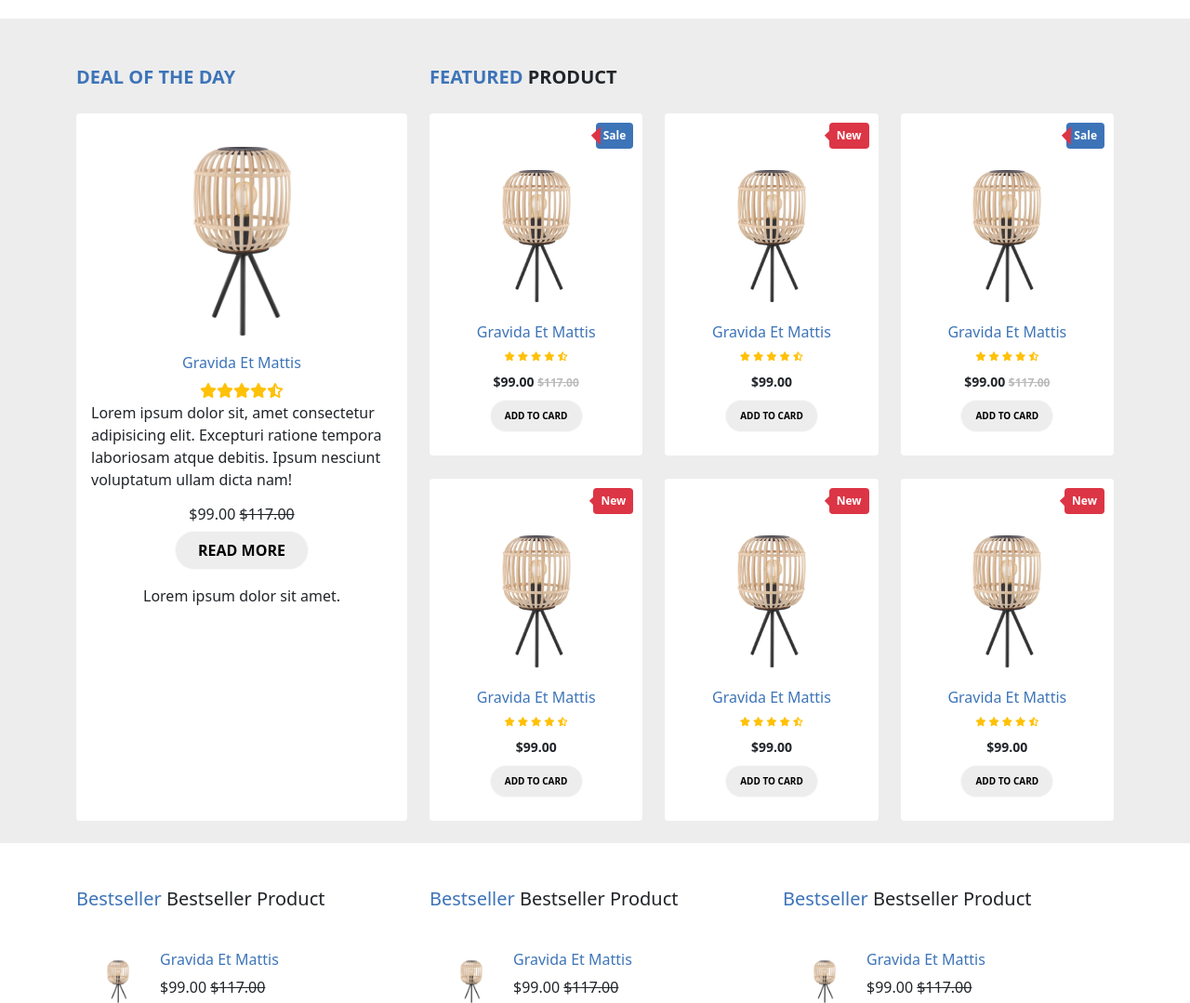
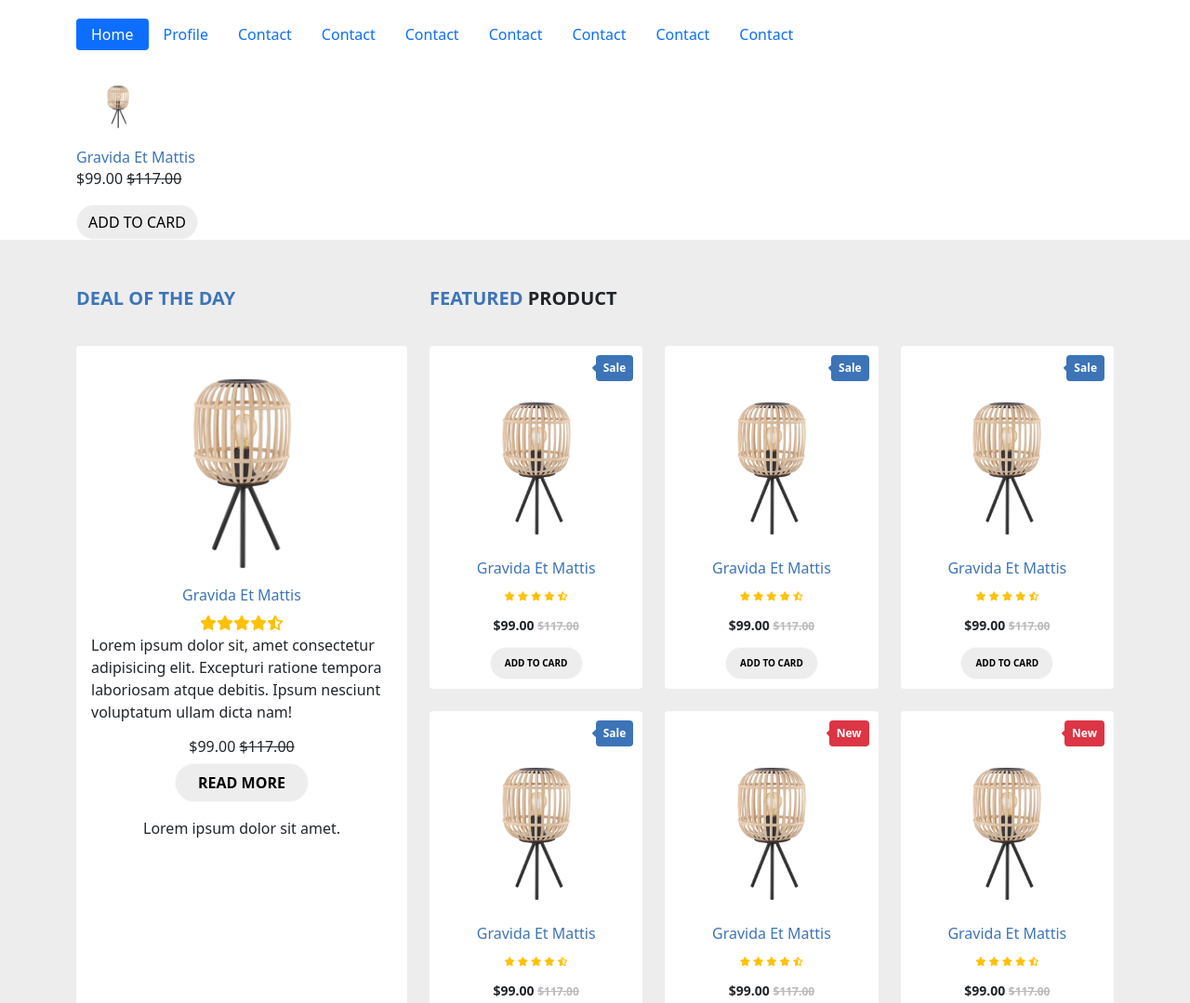
Before and after one commit to ZhivopistsevPavel/Portfolio, a website: page index.html in a window 1280 px wide. Shown: the part 920-1999 px from the top of the page at 93% size. Drawn offline with nearby package versions, Linux system fonts and the light colour scheme.

Commit message:
add tab html

```diff
--- a/index.html
+++ b/index.html
@@ -87,7 +87,8 @@
         <div class="row mb-5">
           <div class="col-3">
             <aside class="border border-5 left-navbar-dropdawnmenu">
-              <a class="text-black fw-bold d-block py-2 all-category-link" href="#"><i class="fas fa-bars me-2"></i>All Category</a>
+              <a class="text-black fw-bold d-block py-2 all-category-link" href="#"><i class="fas fa-bars me-2"></i>All
+                Category</a>
               <div class=" border-dotted"></div>
               <ul class="btn-group w-100">
                 <li class="dropend item-category-cell">
@@ -243,7 +244,55 @@
       </div>
     </nav>
 
+    <section class="tabs-menu">
+      <div class="container">
+        <div class="tabs-wrapper">
+          <ul class="nav nav-pills mb-3 tab-barside" id="pills-tab" role="tablist">
+            <li class="nav-item tab-barside-item" role="presentation">
+              <button class="nav-link tab-nav-link active" id="pills-home-tab" data-bs-toggle="pill" data-bs-target="#pills-home" type="button" role="tab" aria-controls="pills-home" aria-selected="true">Home</button>
+            </li>
+            <li class="nav-item" role="presentation">
+              <button class="nav-link tab-nav-item" id="pills-profile-tab" data-bs-toggle="pill" data-bs-target="#pills-profile" type="button" role="tab" aria-controls="pills-profile" aria-selected="false">Profile</button>
+            </li>
+            <li class="nav-item" role="presentation">
+              <button class="nav-link tab-nav-item" id="pills-contact-tab" data-bs-toggle="pill" data-bs-target="#pills-contact" type="button" role="tab" aria-controls="pills-contact" aria-selected="false">Contact</button>
+            </li>
+            <li class="nav-item" role="presentation">
+              <button class="nav-link tab-nav-item" id="pills-contact-tab" data-bs-toggle="pill" data-bs-target="#pills-contact" type="button" role="tab" aria-controls="pills-contact" aria-selected="false">Contact</button>
+            </li>
+            <li class="nav-item" role="presentation">
+              <button class="nav-link tab-nav-item" id="pills-contact-tab" data-bs-toggle="pill" data-bs-target="#pills-contact" type="button" role="tab" aria-controls="pills-contact" aria-selected="false">Contact</button>
+            </li>
+            <li class="nav-item" role="presentation">
+              <button class="nav-link tab-nav-item" id="pills-contact-tab" data-bs-toggle="pill" data-bs-target="#pills-contact" type="button" role="tab" aria-controls="pills-contact" aria-selected="false">Contact</button>
+            </li>
+            <li class="nav-item" role="presentation">
+              <button class="nav-link tab-nav-item" id="pills-contact-tab" data-bs-toggle="pill" data-bs-target="#pills-contact" type="button" role="tab" aria-controls="pills-contact" aria-selected="false">Contact</button>
+            </li>
+            <li class="nav-item" role="presentation">
+              <button class="nav-link tab-nav-item" id="pills-contact-tab" data-bs-toggle="pill" data-bs-target="#pills-contact" type="button" role="tab" aria-controls="pills-contact" aria-selected="false">Contact</button>
+            </li>
+            <li class="nav-item" role="presentation">
+              <button class="nav-link tab-nav-item" id="pills-contact-tab" data-bs-toggle="pill" data-bs-target="#pills-contact" type="button" role="tab" aria-controls="pills-contact" aria-selected="false">Contact</button>
+            </li>
+          </ul>
+          <div class="tab-content" id="pills-tabContent">
+            <div class="tab-pane fade show active" id="pills-home" role="tabpanel" aria-labelledby="pills-home-tab">
+              <div class="tabs-card-info">
+                <img src="./img/card-3.jpg" class="d-block rounded product-card-picture card-size-pic" alt="#">
+                <div class="title-price-card">
+                  <p class="h6 m-0 custom-color">Gravida Et Mattis</p>
+                  <p class="price-cash">$99.00 <span class="text-decoration-line-through outcash">$117.00</span></p>
+                  <button class="btn btn-light rounded-pill w-auto text-uppercase gray-btn-color">add to card</button>
+                </div>
+              </div>
+            </div>
+            <div class="tab-pane fade" id="pills-profile" role="tabpanel" aria-labelledby="pills-profile-tab">...</div>
+            <div class="tab-pane fade" id="pills-contact" role="tabpanel" aria-labelledby="pills-contact-tab">...</div>
+          </div>
+        </div>
 
+    </section>
 
     <section class="product-card-section">
       <div class="container">
@@ -277,6 +326,7 @@
               <div class="col-md-4 d-flex stack-card">
                 <div class="card sale">
                   <span class="badge sale p-2">Sale</span>
+                  <div class="card-information">
                     <img src="./img/card-3.jpg" class="d-block rounded product-card-picture" alt="#">
                     <p class="h6 m-0 custom-color">Gravida Et Mattis</p>
                     <ul class="m-0 list-unstyled d-flex text-warning star-list">
@@ -289,54 +339,10 @@
                     <p class="price-cash">$99.00 <span class="text-decoration-line-through outcash">$117.00</span></p>
                     <button class="btn btn-light rounded-pill w-auto text-uppercase gray-btn-color">add to card</button>
                   </div>
-                <div class="card">
-                  <span class="badge p-2">New</span>
-                  <img src="./img/card-3.jpg" class="d-block rounded product-card-picture" alt="#">
-                  <p class="h6 m-0 custom-color">Gravida Et Mattis</p>
-                  <ul class="m-0 list-unstyled d-flex text-warning star-list">
-                    <li class="star-item"><i class="fas fa-star"></i></li>
-                    <li class="star-item"><i class="fas fa-star"></i></li>
-                    <li class="star-item"><i class="fas fa-star"></i></li>
-                    <li class="star-item"><i class="fas fa-star"></i></li>
-                    <li class="star-item"><i class="fas fa-star-half-alt"></i></li>
-                  </ul>
-                  <p class="price-cash">$99.00 <span class="text-decoration-line-through outcash"></span></p>
-                  <button class="btn btn-light rounded-pill w-auto text-uppercase gray-btn-color">add to card</button>
                 </div>
-              </div>
-              <div class="col-md-4 d-flex stack-card">
-                <div class="card">
-                  <span class="badge p-2">New</span>
-                  <img src="./img/card-3.jpg" class="d-block rounded product-card-picture" alt="#">
-                  <p class="h6 m-0 custom-color">Gravida Et Mattis</p>
-                  <ul class="m-0 list-unstyled d-flex text-warning star-list">
-                    <li class="star-item"><i class="fas fa-star"></i></li>
-                    <li class="star-item"><i class="fas fa-star"></i></li>
-                    <li class="star-item"><i class="fas fa-star"></i></li>
-                    <li class="star-item"><i class="fas fa-star"></i></li>
-                    <li class="star-item"><i class="fas fa-star-half-alt"></i></li>
-                  </ul>
-                  <p class="price-cash">$99.00 <span class="text-decoration-line-through outcash"></span></p>
-                  <button class="btn btn-light rounded-pill w-auto text-uppercase gray-btn-color">add to card</button>
-                </div>
-                <div class="card">
-                  <span class="badge p-2">New</span>
-                  <img src="./img/card-3.jpg" class="d-block rounded product-card-picture" alt="#">
-                  <p class="h6 m-0 custom-color">Gravida Et Mattis</p>
-                  <ul class="m-0 list-unstyled d-flex text-warning star-list">
-                    <li class="star-item"><i class="fas fa-star"></i></li>
-                    <li class="star-item"><i class="fas fa-star"></i></li>
-                    <li class="star-item"><i class="fas fa-star"></i></li>
-                    <li class="star-item"><i class="fas fa-star"></i></li>
-                    <li class="star-item"><i class="fas fa-star-half-alt"></i></li>
-                  </ul>
-                  <p class="price-cash">$99.00 <span class="text-decoration-line-through outcash"></span></p>
-                  <button class="btn btn-light rounded-pill w-auto text-uppercase gray-btn-color">add to card</button>
-                </div>
-              </div>
-              <div class="col-md-4 d-flex stack-card">
                 <div class="card sale">
                   <span class="badge sale p-2">Sale</span>
+                  <div class="card-information">
                     <img src="./img/card-3.jpg" class="d-block rounded product-card-picture" alt="#">
                     <p class="h6 m-0 custom-color">Gravida Et Mattis</p>
                     <ul class="m-0 list-unstyled d-flex text-warning star-list">
@@ -349,8 +355,12 @@
                     <p class="price-cash">$99.00 <span class="text-decoration-line-through outcash">$117.00</span></p>
                     <button class="btn btn-light rounded-pill w-auto text-uppercase gray-btn-color">add to card</button>
                   </div>
-                <div class="card">
-                  <span class="badge p-2">New</span>
+                </div>
+              </div>
+              <div class="col-md-4 d-flex stack-card">
+                <div class="card sale">
+                  <span class="badge sale p-2">Sale</span>
+                  <div class="card-information">
                     <img src="./img/card-3.jpg" class="d-block rounded product-card-picture" alt="#">
                     <p class="h6 m-0 custom-color">Gravida Et Mattis</p>
                     <ul class="m-0 list-unstyled d-flex text-warning star-list">
@@ -360,8 +370,59 @@
                       <li class="star-item"><i class="fas fa-star"></i></li>
                       <li class="star-item"><i class="fas fa-star-half-alt"></i></li>
                     </ul>
-                  <p class="price-cash">$99.00 <span class="text-decoration-line-through outcash"></span></p>
+                    <p class="price-cash">$99.00 <span class="text-decoration-line-through outcash">$117.00</span></p>
                     <button class="btn btn-light rounded-pill w-auto text-uppercase gray-btn-color">add to card</button>
+                  </div>
+                </div>
+                <div class="card">
+                  <span class="badge p-2">New</span>
+                  <div class="card-information">
+                    <img src="./img/card-3.jpg" class="d-block rounded product-card-picture" alt="#">
+                    <p class="h6 m-0 custom-color">Gravida Et Mattis</p>
+                    <ul class="m-0 list-unstyled d-flex text-warning star-list">
+                      <li class="star-item"><i class="fas fa-star"></i></li>
+                      <li class="star-item"><i class="fas fa-star"></i></li>
+                      <li class="star-item"><i class="fas fa-star"></i></li>
+                      <li class="star-item"><i class="fas fa-star"></i></li>
+                      <li class="star-item"><i class="fas fa-star-half-alt"></i></li>
+                    </ul>
+                    <p class="price-cash">$99.00 <span class="text-decoration-line-through outcash">$117.00</span></p>
+                    <button class="btn btn-light rounded-pill w-auto text-uppercase gray-btn-color">add to card</button>
+                  </div>
+                </div>
+              </div>
+              <div class="col-md-4 d-flex stack-card">
+                <div class="card sale">
+                  <span class="badge sale p-2">Sale</span>
+                  <div class="card-information">
+                    <img src="./img/card-3.jpg" class="d-block rounded product-card-picture" alt="#">
+                    <p class="h6 m-0 custom-color">Gravida Et Mattis</p>
+                    <ul class="m-0 list-unstyled d-flex text-warning star-list">
+                      <li class="star-item"><i class="fas fa-star"></i></li>
+                      <li class="star-item"><i class="fas fa-star"></i></li>
+                      <li class="star-item"><i class="fas fa-star"></i></li>
+                      <li class="star-item"><i class="fas fa-star"></i></li>
+                      <li class="star-item"><i class="fas fa-star-half-alt"></i></li>
+                    </ul>
+                    <p class="price-cash">$99.00 <span class="text-decoration-line-through outcash">$117.00</span></p>
+                    <button class="btn btn-light rounded-pill w-auto text-uppercase gray-btn-color">add to card</button>
+                  </div>
+                </div>
+                <div class="card">
+                  <span class="badge p-2">New</span>
+                  <div class="card-information">
+                    <img src="./img/card-3.jpg" class="d-block rounded product-card-picture" alt="#">
+                    <p class="h6 m-0 custom-color">Gravida Et Mattis</p>
+                    <ul class="m-0 list-unstyled d-flex text-warning star-list">
+                      <li class="star-item"><i class="fas fa-star"></i></li>
+                      <li class="star-item"><i class="fas fa-star"></i></li>
+                      <li class="star-item"><i class="fas fa-star"></i></li>
+                      <li class="star-item"><i class="fas fa-star"></i></li>
+                      <li class="star-item"><i class="fas fa-star-half-alt"></i></li>
+                    </ul>
+                    <p class="price-cash">$99.00 <span class="text-decoration-line-through outcash">$117.00</span></p>
+                    <button class="btn btn-light rounded-pill w-auto text-uppercase gray-btn-color">add to card</button>
+                  </div>
                 </div>
               </div>
             </div>
@@ -376,21 +437,21 @@
           <div class="col-4 d-flex flex-column gap-4">
             <p class="h5"><span class="custom-color">Bestseller </span>Bestseller Product</p>
             <div class="d-flex align-items-center">
-              <img src="./img/card-3.jpg" class="d-block rounded tourmaline" alt="#">
+              <img src="./img/card-3.jpg" class="d-block rounded card-size-pic" alt="#">
               <div class="name-price">
                 <p class="h6 custom-color">Gravida Et Mattis</p>
                 <p class="price-cash">$99.00 <span class="text-decoration-line-through outcash">$117.00</span></p>
               </div>
             </div>
             <div class="d-flex align-items-center">
-              <img src="./img/card-2.jpg" class="d-block rounded tourmaline" alt="#">
+              <img src="./img/card-2.jpg" class="d-block rounded card-size-pic" alt="#">
               <div class="name-price">
                 <p class="h6 custom-color">Gravida Et Mattis</p>
                 <p class="price-cash">$99.00 <span class="text-decoration-line-through outcash">$117.00</span></p>
               </div>
             </div>
             <div class="d-flex align-items-center">
-              <img src="./img/card-1.jpg" class="d-block rounded tourmaline" alt="#">
+              <img src="./img/card-1.jpg" class="d-block rounded card-size-pic" alt="#">
               <div class="name-price">
                 <p class="h6 custom-color">Gravida Et Mattis</p>
                 <p class="price-cash">$99.00 <span class="text-decoration-line-through outcash">$117.00</span></p>
@@ -401,21 +462,21 @@
           <div class="col-4 d-flex flex-column gap-4">
             <p class="h5"><span class="custom-color">Bestseller </span>Bestseller Product</p>
             <div class="d-flex align-items-center">
-              <img src="./img/card-3.jpg" class="d-block rounded tourmaline" alt="#">
+              <img src="./img/card-3.jpg" class="d-block rounded card-size-pic" alt="#">
               <div class="name-price">
                 <p class="h6 custom-color">Gravida Et Mattis</p>
                 <p class="price-cash">$99.00 <span class="text-decoration-line-through outcash">$117.00</span></p>
               </div>
             </div>
             <div class="d-flex align-items-center">
-              <img src="./img/card-2.jpg" class="d-block rounded tourmaline" alt="#">
+              <img src="./img/card-2.jpg" class="d-block rounded card-size-pic" alt="#">
               <div class="name-price">
                 <p class="h6 custom-color">Gravida Et Mattis</p>
                 <p class="price-cash">$99.00 <span class="text-decoration-line-through outcash">$117.00</span></p>
               </div>
             </div>
             <div class="d-flex align-items-center">
-              <img src="./img/card-1.jpg" class="d-block rounded tourmaline" alt="#">
+              <img src="./img/card-1.jpg" class="d-block rounded card-size-pic" alt="#">
               <div class="name-price">
                 <p class="h6 custom-color">Gravida Et Mattis</p>
                 <p class="price-cash">$99.00 <span class="text-decoration-line-through outcash">$117.00</span></p>
@@ -426,21 +487,21 @@
           <div class="col-4 d-flex flex-column gap-4">
             <p class="h5"><span class="custom-color">Bestseller </span>Bestseller Product</p>
             <div class="d-flex align-items-center">
-              <img src="./img/card-3.jpg" class="d-block rounded tourmaline" alt="#">
+              <img src="./img/card-3.jpg" class="d-block rounded card-size-pic" alt="#">
               <div class="name-price">
                 <p class="h6 custom-color">Gravida Et Mattis</p>
                 <p class="price-cash">$99.00 <span class="text-decoration-line-through outcash">$117.00</span></p>
               </div>
             </div>
             <div class="d-flex align-items-center">
-              <img src="./img/card-2.jpg" class="d-block rounded tourmaline" alt="#">
+              <img src="./img/card-2.jpg" class="d-block rounded card-size-pic" alt="#">
               <div class="name-price">
                 <p class="h6 custom-color">Gravida Et Mattis</p>
                 <p class="price-cash">$99.00 <span class="text-decoration-line-through outcash">$117.00</span></p>
               </div>
             </div>
             <div class="d-flex align-items-center">
-              <img src="./img/card-1.jpg" class="d-block rounded tourmaline" alt="#">
+              <img src="./img/card-1.jpg" class="d-block rounded card-size-pic" alt="#">
               <div class="name-price">
                 <p class="h6 custom-color">Gravida Et Mattis</p>
                 <p class="price-cash">$99.00 <span class="text-decoration-line-through outcash">$117.00</span></p>
@@ -647,7 +708,7 @@
     integrity="sha384-QJHtvGhmr9XOIpI6YVutG+2QOK9T+ZnN4kzFN1RtK3zEFEIsxhlmWl5/YESvpZ13" crossorigin="anonymous">
   </script>
   <script src="https://kit.fontawesome.com/f2936806ec.js" crossorigin="anonymous"></script>
-  <script src="/js/script.js"></script>
+  <script src="./js/script.js"></script>
 </body>
 
 </html>
--- a/scss/cards.scss
+++ b/scss/cards.scss
@@ -1,47 +1,61 @@
-.tourmaline {
+.card-size-pic {
     width: 90px;
     height: 90px;
     padding: 18px;
 }
 
-.custom-color {
-    color: $blue-color-site;
-}
-
-.subscribe-blue {
-    background-color: $blue-color-site;
-}
-
 .product-card-section {
     background-color: $gray-color;
-}
 
     .stack-card {
         flex-direction: column;
-    gap: 25px;
+
+    }
+}
+
 
 .card {
     border: 0;
     align-items: center;
     gap: 9px;
     padding: 10px;
-        padding-bottom: 25px;
+    margin: 12px 0;
 
     .badge {
         align-self: end;
         position: relative;
         background-color: #dc3545;
+
+        &::before {
+            content: "";
+            position: absolute;
+            border: 5px solid #dc3545;
+            border-left-color: transparent;
+            border-top-color: transparent;
+            transform: translate(-50%, -50%) rotate(137deg);
+            left: 9%;
+            top: 50%;
         }
 
+        &.sale {
+            background-color: $blue-color-site;
+        }
+
+        &.sale:before {
+            border-right-color: $blue-color-site;
+            border-bottom-color: $blue-color-site;
+        }
+    }
+
+    .card-information {
+        align-items: center;
+        display: flex;
+        flex-direction: column;
+        gap: 13px;
 
         .product-card-picture {
             width: 170px;
             height: 170px;
-
-        }
-
-        .card-content {
-            margin: 0 auto;
         }
 
         .gray-btn-color {
@@ -62,46 +76,13 @@
             font-size: 14px;
             margin: 0;
         }
-
-        &.sale {
-
-            .badge {
-                background-color: $blue-color-site;
     }
 
     .outcash {
         font-size: 12px;
         color: #bcbbbb;
-
-            }
-
     }
 }
-}
-
-.badge:before {
-    content: "";
-    position: absolute;
-    border: 7px solid #dc3545;
-    border-left-color: transparent;
-    border-top-color: transparent;
-    transform: translate(-50%, -50%) rotate(137deg);
-    left: 12%;
-    top: 50%;
-}
-
-.badge .sale:before {
-    content: "";
-    position: absolute;
-    border: 7px solid $blue-color-site;
-    border-left-color: transparent;
-    border-top-color: transparent;
-    transform: translate(-50%, -50%) rotate(137deg);
-    left: 12%;
-    top: 50%;
-}
-
-
 
 
 
@@ -121,6 +102,5 @@
             flex-direction: column;
         }
 
-
     }
 }
--- a/scss/override.scss
+++ b/scss/override.scss
@@ -4,3 +4,11 @@ $blue-color-site: hsl(213deg 50% 48%);
 $font1: 'Alata', sans-serif;
 $font2: 'Noto Serif', serif;
 $font3: 'Questrial', sans-serif;
+
+.custom-color {
+    color: $blue-color-site;
+}
+
+.subscribe-blue {
+    background-color: $blue-color-site;
+}
--- a/scss/style.scss
+++ b/scss/style.scss
@@ -8,3 +8,4 @@
 @import "title.scss";
 @import "block-blog.scss";
 @import "carousel.scss";
+@import "tabs.scss";
--- /dev/null
+++ b/scss/tabs.scss
@@ -0,0 +1,13 @@
+.tabs-wrapper {
+
+    .tab-barside {
+
+        .tab-barside-item {
+
+        }
+
+        .tab-nav-link {
+
+        }
+    }
+}
```
Also changed, not shown: js/script.js (deleted, +0 -14 lines), scss/nav.scss (+9 -9 lines), css/style.css. Lines whose indentation alone changed are shown as unchanged.
